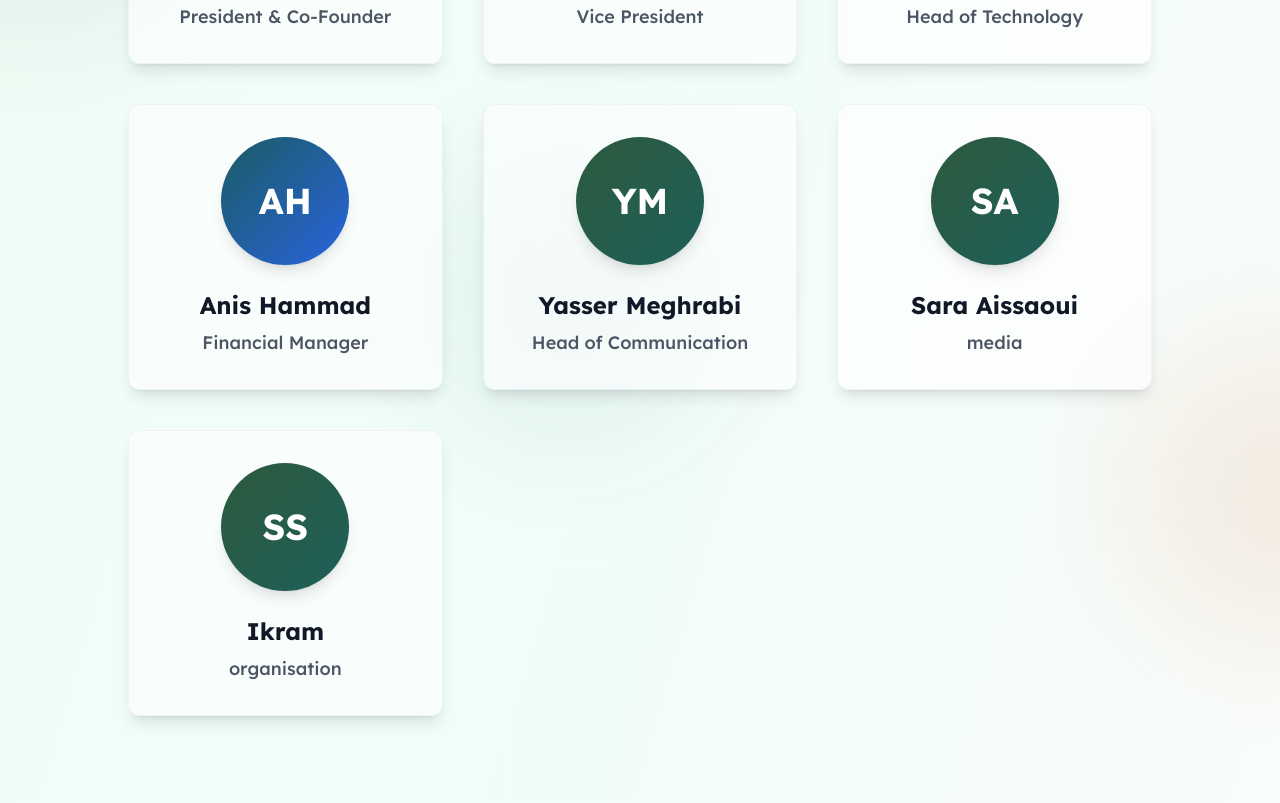
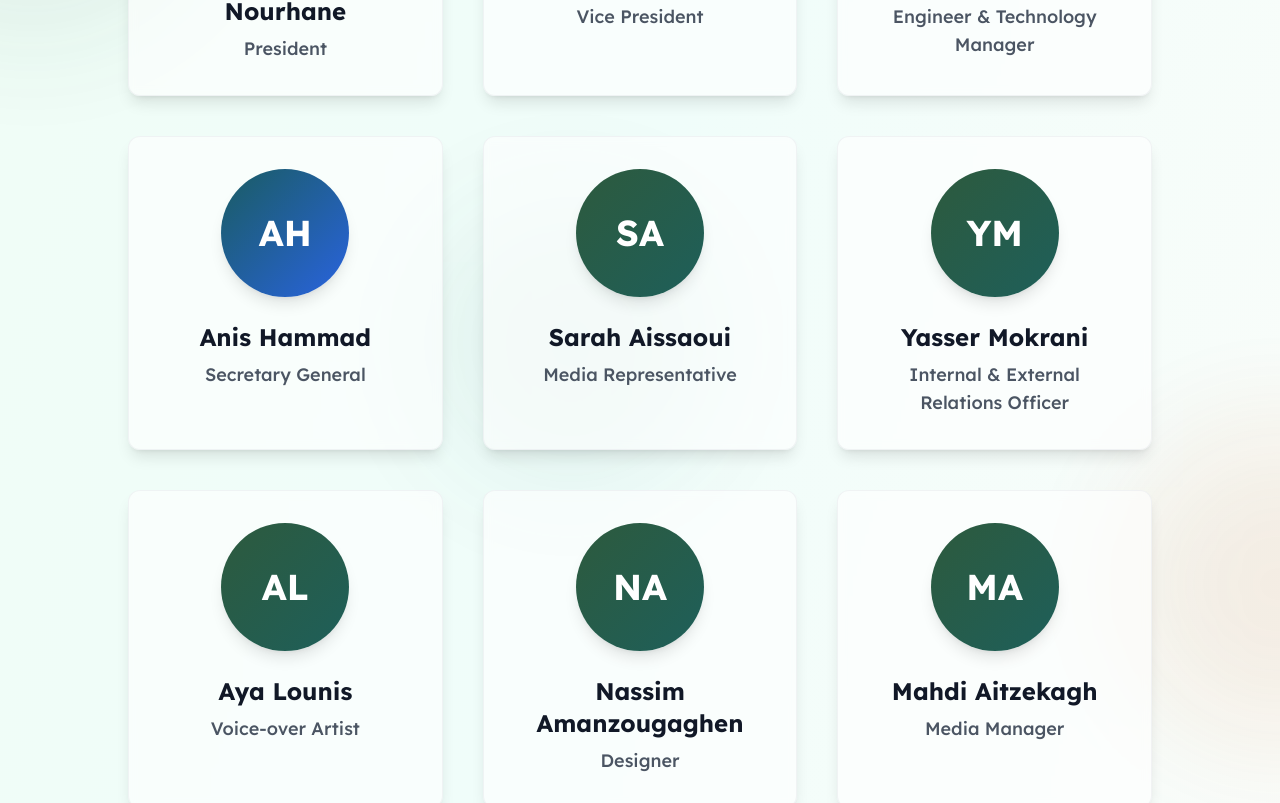
Before and after one commit to nassim-kada/club_eco, a Next.js app: page / in a window 1280 px wide. Shown: the part 1977-2780 px from the top of the page. Built offline with nearby package versions, Linux system fonts and the light colour scheme.

Commit message:
adding memebers

```diff
--- a/components/Members.tsx
+++ b/components/Members.tsx
@@ -12,13 +12,15 @@ type Member = {
 };
 
 const members: Member[] = [
-  { name: 'Ouail Yasmine', role: 'President & Co-Founder', delay: '0.1s', initials: 'OY', color: 'from-[#2d5a3d] to-[#1e5f5a]' },
+  { name: 'Ouail Yasmine Nourhane', role: 'President', delay: '0.1s', initials: 'OY', color: 'from-[#2d5a3d] to-[#1e5f5a]' },
   { name: 'Yanis Benamara', role: 'Vice President', delay: '0.2s', initials: 'YB', color: 'from-[#1e5f5a] to-[#2d8b84]' },
-  { name: 'Nassim Kada', role: 'Head of Technology', delay: '0.3s', initials: 'NK', color: 'from-[#c85a25] to-[#d97638]', image: '/nassim.png' },
-  { name: 'Anis Hammad', role: 'Financial Manager', delay: '0.2s',initials:'AH', color:'from-[#1a5c61] to-[#2963df]' },
-  { name: 'Yasser Meghrabi',role:'Head of Communication',delay:'0.2s', initials:'YM',color:'from-[#2d5a3d] to-[#1e5f5a]'},
-  { name: 'Sara Aissaoui',role:'media',delay:'0.3s',initials:'SA',color:'from-[#2d5a3d] to-[#1e5f5a]'},
-  { name: 'Ikram',role:'organisation',delay:'0.3s',initials:'SS',color:'from-[#2d5a3d] to-[#1e5f5a]'}
+  { name: 'Nassim Kada', role: 'Engineer & Technology Manager', delay: '0.3s', initials: 'NK', color: 'from-[#c85a25] to-[#d97638]', image: '/nassim.png' },
+  { name: 'Anis Hammad', role: 'Secretary General', delay: '0.4s',initials:'AH', color:'from-[#1a5c61] to-[#2963df]' },
+  { name: 'Sarah Aissaoui',role:'Media Representative',delay:'0.5s',initials:'SA',color:'from-[#2d5a3d] to-[#1e5f5a]'},
+  { name: 'Yasser Mokrani',role:'Internal & External Relations Officer',delay:'0.6s', initials:'YM',color:'from-[#2d5a3d] to-[#1e5f5a]'},
+  { name: 'Aya Lounis',role:'Voice-over Artist',delay:'0.7s',initials:'AL',color:'from-[#2d5a3d] to-[#1e5f5a]'},
+  { name: 'Nassim Amanzougaghen',role:'Designer',delay:'0.9s',initials:'NA',color:'from-[#2d5a3d] to-[#1e5f5a]'},
+  { name: 'Mahdi Aitzekagh',role:'Media Manager',delay:'0.8s',initials:'MA',color:'from-[#2d5a3d] to-[#1e5f5a]'},
 ];
 
 const Members: React.FC = () => {
```
